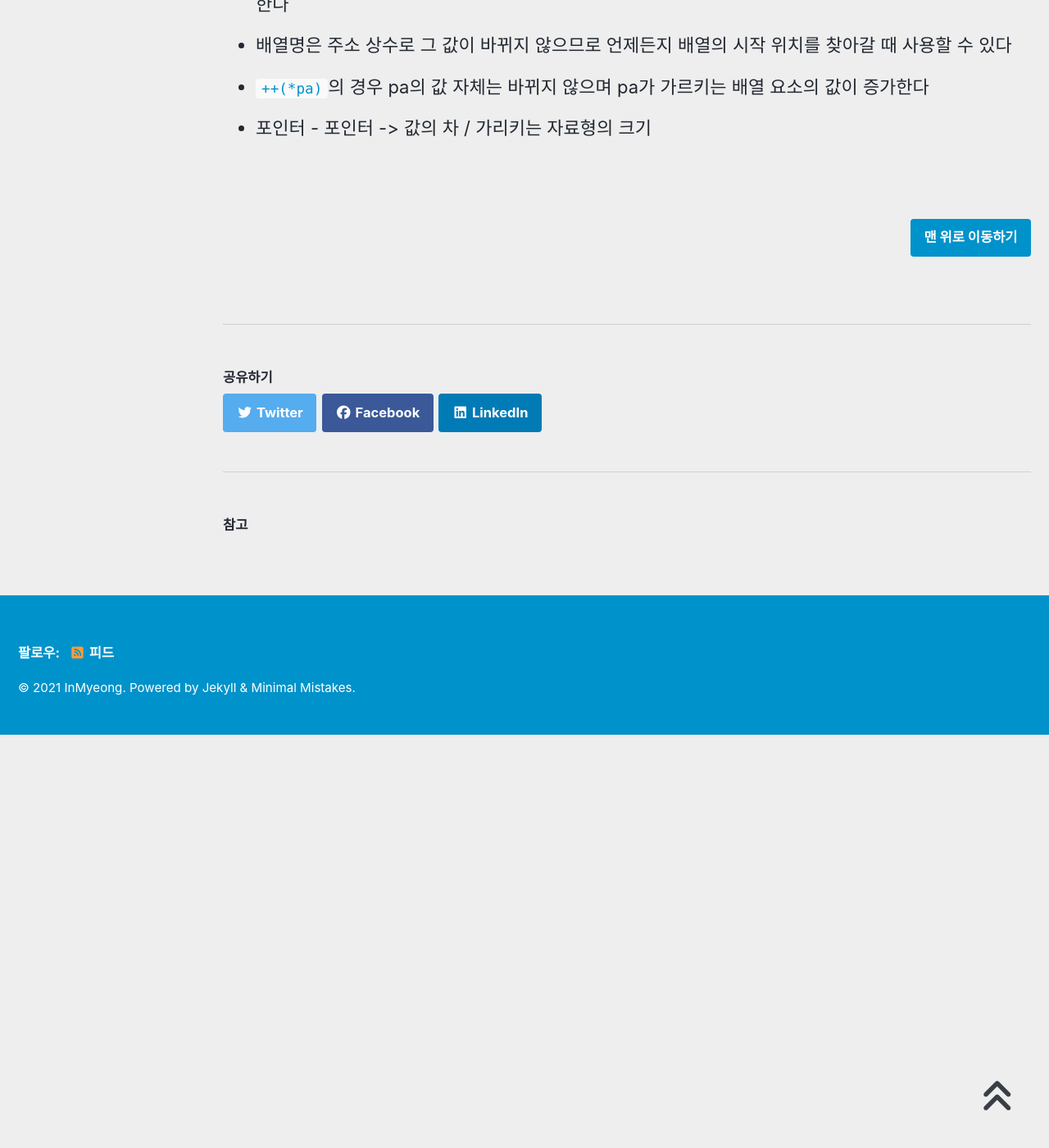
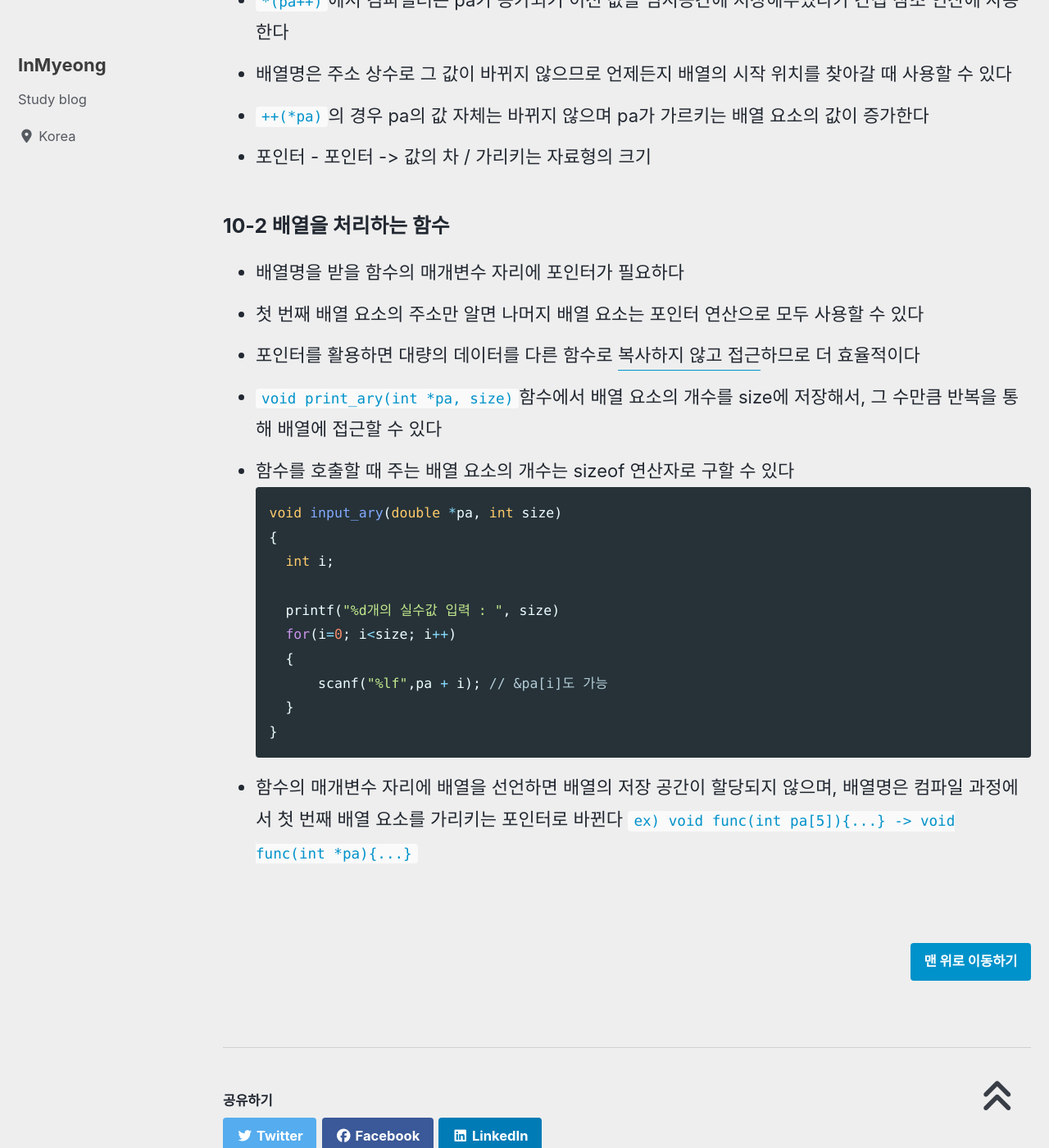
Before and after one commit to devMyeong/devMyeong.github.io, a Jekyll site: the page built from _posts/c/2021-06-28-c.md, in a window 1280 px wide and 1400 px high, scrolled down 9241 px. Shown: the whole window at 82% size. Built offline with Jekyll 4.4.1, drawn with Linux system fonts in a browser that asks for light colours; cached includes are drawn as plain includes; nearby versions of some CDN libraries; some web fonts are replaced; before the commit the page ends 10137 px from its top, so only the background shows below that.

Commit message:
update chapter 10-2

````diff
--- a/_posts/c/2021-06-28-c.md
+++ b/_posts/c/2021-06-28-c.md
@@ -170,6 +170,27 @@ last_modified_at: 2021-07-04
 - `++(*pa)`의 경우 pa의 값 자체는 바뀌지 않으며 pa가 가르키는 배열 요소의 값이 증가한다
 - 포인터 - 포인터 -> 값의 차 / 가리키는 자료형의 크기
 
+### 10-2 배열을 처리하는 함수
+- 배열명을 받을 함수의 매개변수 자리에 포인터가 필요하다
+- 첫 번째 배열 요소의 주소만 알면 나머지 배열 요소는 포인터 연산으로 모두 사용할 수 있다
+- 포인터를 활용하면 대량의 데이터를 다른 함수로 <u>복사하지 않고 접근</u>하므로 더 효율적이다
+- `void print_ary(int *pa, size)`함수에서 배열 요소의 개수를 size에 저장해서, 그 수만큼 반복을 통해 배열에 접근할 수 있다
+- 함수를 호출할 때 주는 배열 요소의 개수는 sizeof 연산자로 구할 수 있다
+```cpp
+void input_ary(double *pa, int size)
+{
+	int i;
+
+	printf("%d개의 실수값 입력 : ", size)
+	for(i=0; i<size; i++)
+	{
+		scanf("%lf",pa + i); // &pa[i]도 가능
+	}
+}
+```
+- 함수의 매개변수 자리에 배열을 선언하면 배열의 저장 공간이 할당되지 않으며, 배열명은 컴파일 과정에서 첫 번째 배열 요소를 가리키는 포인터로 바뀐다
+`ex) void func(int pa[5]){...} -> void func(int *pa){...}`
+
 <br>
 
 [맨 위로 이동하기](#){: .btn .btn--primary }{: .align-right}
````
